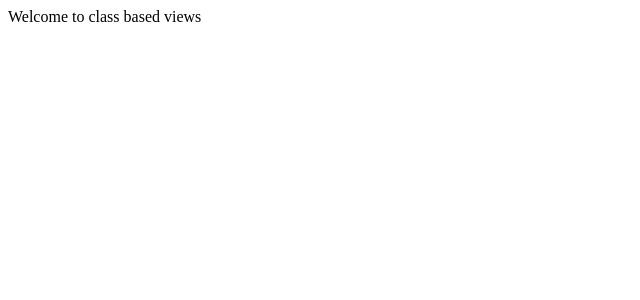
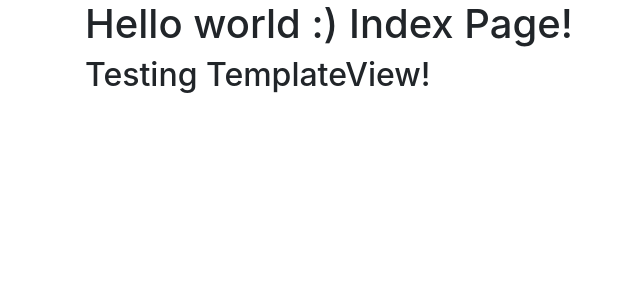
Before and after one commit to rajeswari-namana/DjangoStuff, a Django app: page / in a window 1280 px wide. Shown: the top 300 px of the page, without its empty margins (0-640 px from the left). Run offline with Django 3.2, Linux system fonts and the light colour scheme; some libraries are stand-ins or nearby versions.

Commit message:
TemplateView in ClassBasedView

```diff
--- a/advcbv/advcbv/urls.py
+++ b/advcbv/advcbv/urls.py
@@ -19,5 +19,5 @@ from basic_app import views
 
 urlpatterns = [
     url(r'^admin/', admin.site.urls),
-    url('', views.CBView.as_view())
+    url('', views.IndexView.as_view())
 ]
--- a/advcbv/basic_app/views.py
+++ b/advcbv/basic_app/views.py
@@ -1,8 +1,7 @@
 from django.shortcuts import render
-from django.views.generic import View
-from django.http import HttpResponse
+from django.views.generic import View,TemplateView
+
 
 # Create your views here.
-class CBView(View):
-    def get(self, request):
-        return HttpResponse("Welcome to class based views")
+class IndexView(TemplateView):
+    template_name='index.html'
--- a/advcbv/templates/index.html
+++ b/advcbv/templates/index.html
@@ -2,5 +2,5 @@
 {% block body_block %}
 
 <h1> Hello world :) Index Page!</h1>
-
-{% end block %}
+<h2>Testing TemplateView!</h2>
+{% endblock %}
```
